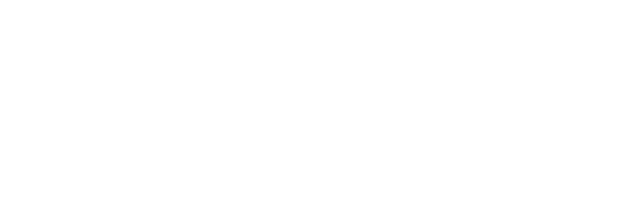
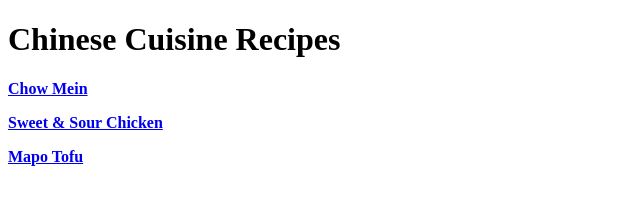
Before and after one commit to everyoneon9/odin-recipes, a plain HTML site: page index.html in a window 1280 px wide. Shown: the whole page, without its empty margins (0-640 px from the left). Drawn offline with Linux system fonts and the light colour scheme.

Commit message:
Create Chow, Mapo and Sweet.html

```diff
--- a/index.html
+++ b/index.html
@@ -6,6 +6,9 @@
     </head>
 
     <body>
-
+     <h1> Chinese Cuisine Recipes</h1>
+     <p><strong><a href="recipes/Chow.html">Chow Mein</a></strong></p>
+     <p><strong><a href="recipes/Sweet.html">Sweet & Sour Chicken</a></strong></p>
+     <p><strong><a href="recipes/Mapo.html">Mapo Tofu</a></strong></p>
     </body>
 </html>
```
Also changed, not shown: recipes/Chow.html (added, +7 -0 lines), recipes/Mapo.html (added, +7 -0 lines), recipes/Sweet.html (added).
